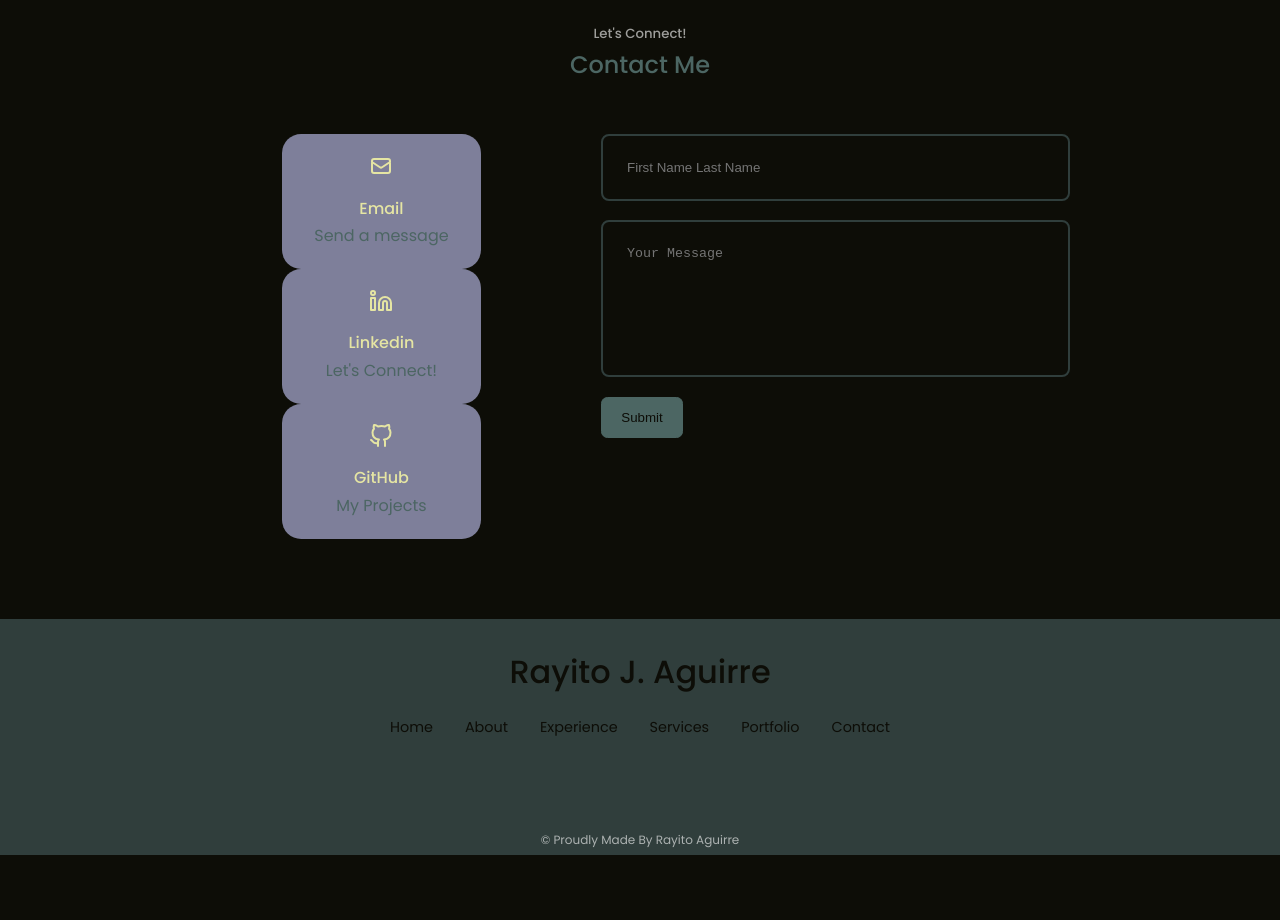
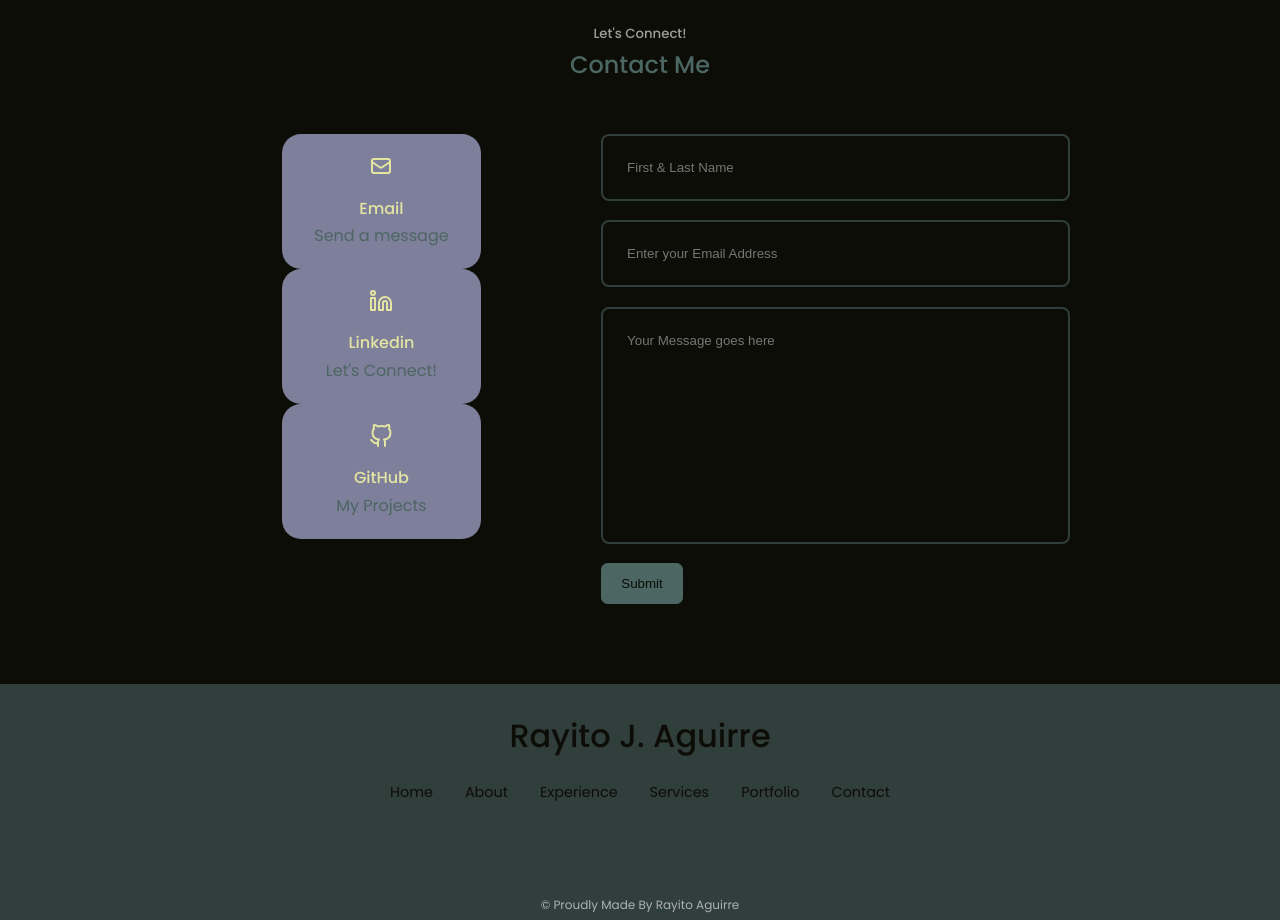
Before and after one commit to itsrayito/ray-react-portfolio, a React (Create React App) app: page / in a window 1280 px wide. Shown: the part 4760-5680 px from the top of the page. Before the commit the page ends 5615 px from the top, so only its background shows below. Built offline with nearby package versions, Linux system fonts and the light colour scheme.

Commit message:
updates to the contact section

```diff
--- a/src/components/contact/Contact.jsx
+++ b/src/components/contact/Contact.jsx
@@ -48,13 +48,19 @@ function Contact() {
                     <input
                     type="text"
                     name="name"
-                    placeholder="First Name Last Name"
+                    placeholder="First & Last Name"
+                    required
+                    />
+                    <input
+                    type="email"
+                    name="email"
+                    placeholder="Enter your Email Address"
                     required
                     />
                     <textarea
                     name="message"
                     rows="7"
-                    placeholder="Your Message"
+                    placeholder="Your Message goes here"
                     required
                     ></textarea>
                     <button type="submit" id="contact__btn" className="btn btn-primary">
--- a/src/components/contact/contact.css
+++ b/src/components/contact/contact.css
@@ -52,6 +52,14 @@
         color: var(--color-primary);
     }
 
+    textarea {
+        padding-bottom: 6.5rem;
+    }
+
+    textarea::placeholder {
+        font-family: sans-serif;
+    }
+
     /* ------ media query medium size ----- */
     @media screen and (max-width: 1024px) {
         .container.contact__container {
@@ -68,8 +76,5 @@
             grid-template-columns: 1fr;
         }
 
-        #contact__btn {
-            margin: 0 auto;
-        }
     }
 }
```
